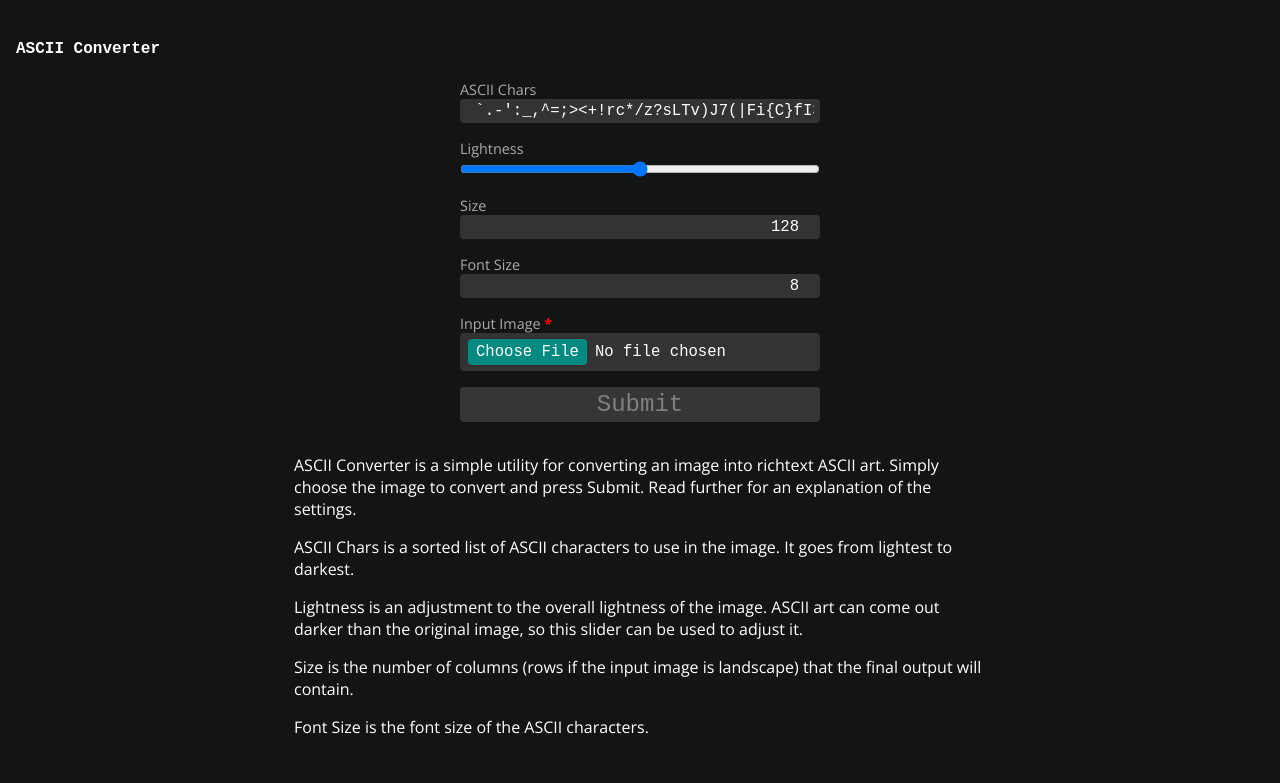
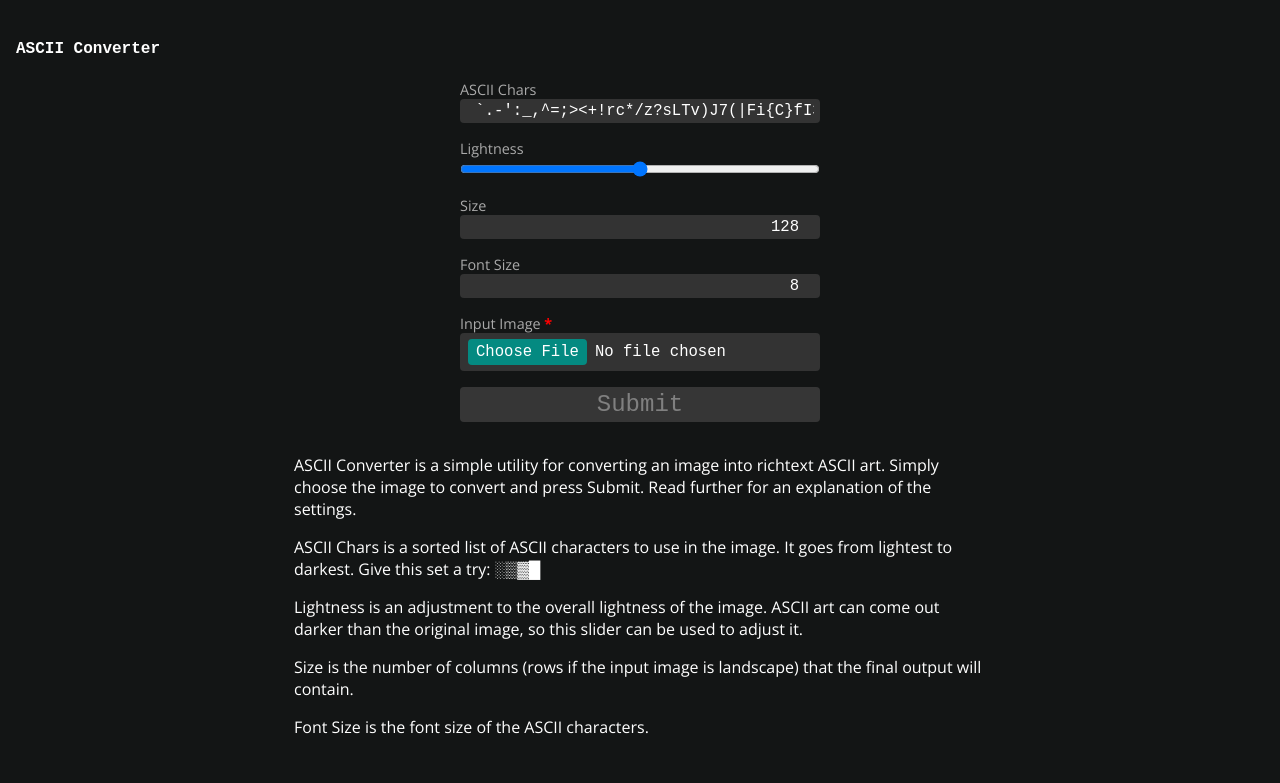
Before and after one commit to M3L6H/ascii-converter, a plain HTML site: page src/index.html in a window 1280 px wide. Shown: the top 783 px of the page. Drawn offline with nearby package versions, Linux system fonts and the light colour scheme.

Commit message:
doc: add shaded box chars

```diff
--- a/src/index.html
+++ b/src/index.html
@@ -73,7 +73,7 @@
       </p>
       <p>
         ASCII Chars is a sorted list of ASCII characters to use in the image. It
-        goes from lightest to darkest.
+        goes from lightest to darkest. Give this set a try:  ░▒▓█
       </p>
       <p>
         Lightness is an adjustment to the overall lightness of the image. ASCII
```
